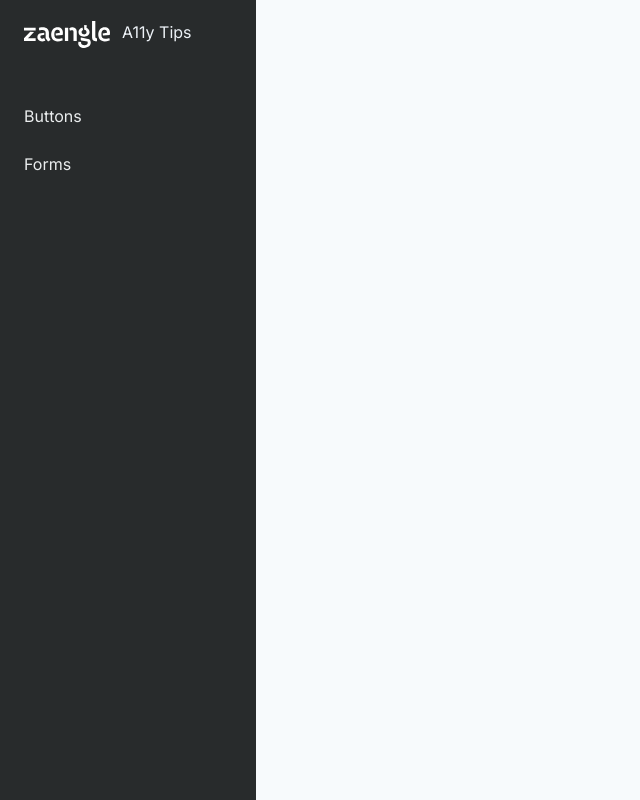
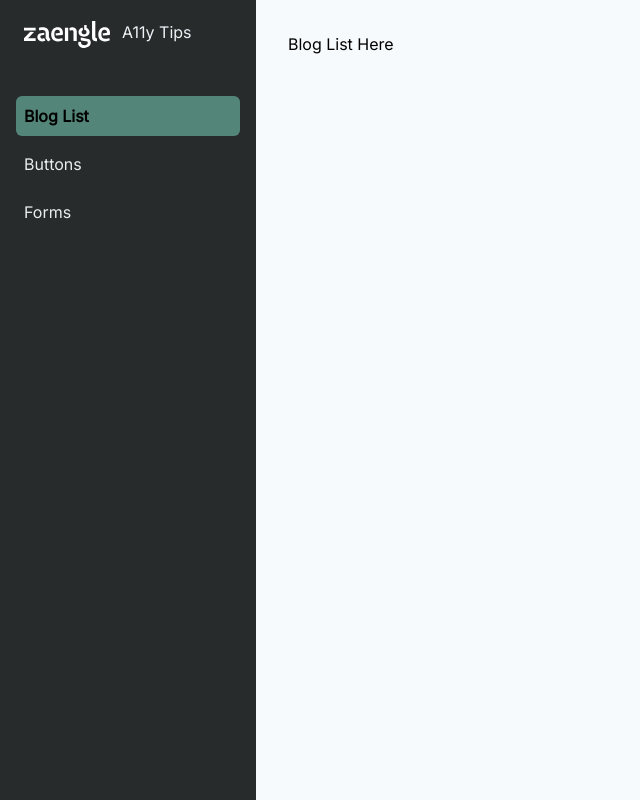
Before and after one commit to movntains/accessibility-reference, a Nuxt app: page /blogs in a window 1280 px wide. Shown: the whole page, without its empty margins (0-640 px from the left). Built offline with nearby package versions, Linux system fonts and the light colour scheme; what @tailwindcss/custom-forms, @tailwindcss/ui would draw is missing.

Commit message:
Adds blogs page

```diff
--- a/components/navigation/AppNavigation.vue
+++ b/components/navigation/AppNavigation.vue
@@ -25,6 +25,10 @@ export default {
     return {
       navLinks: [
         {
+          to: 'blogs',
+          title: 'Blog List',
+        },
+        {
           to: 'buttons',
           title: 'Buttons',
         },
--- /dev/null
+++ b/pages/blogs/index.vue
@@ -0,0 +1,11 @@
+<template>
+  <div>
+    Blog List Here
+  </div>
+</template>
+
+<script type="text/babel">
+export default {
+  name: 'BlogsPage',
+}
+</script>
```
